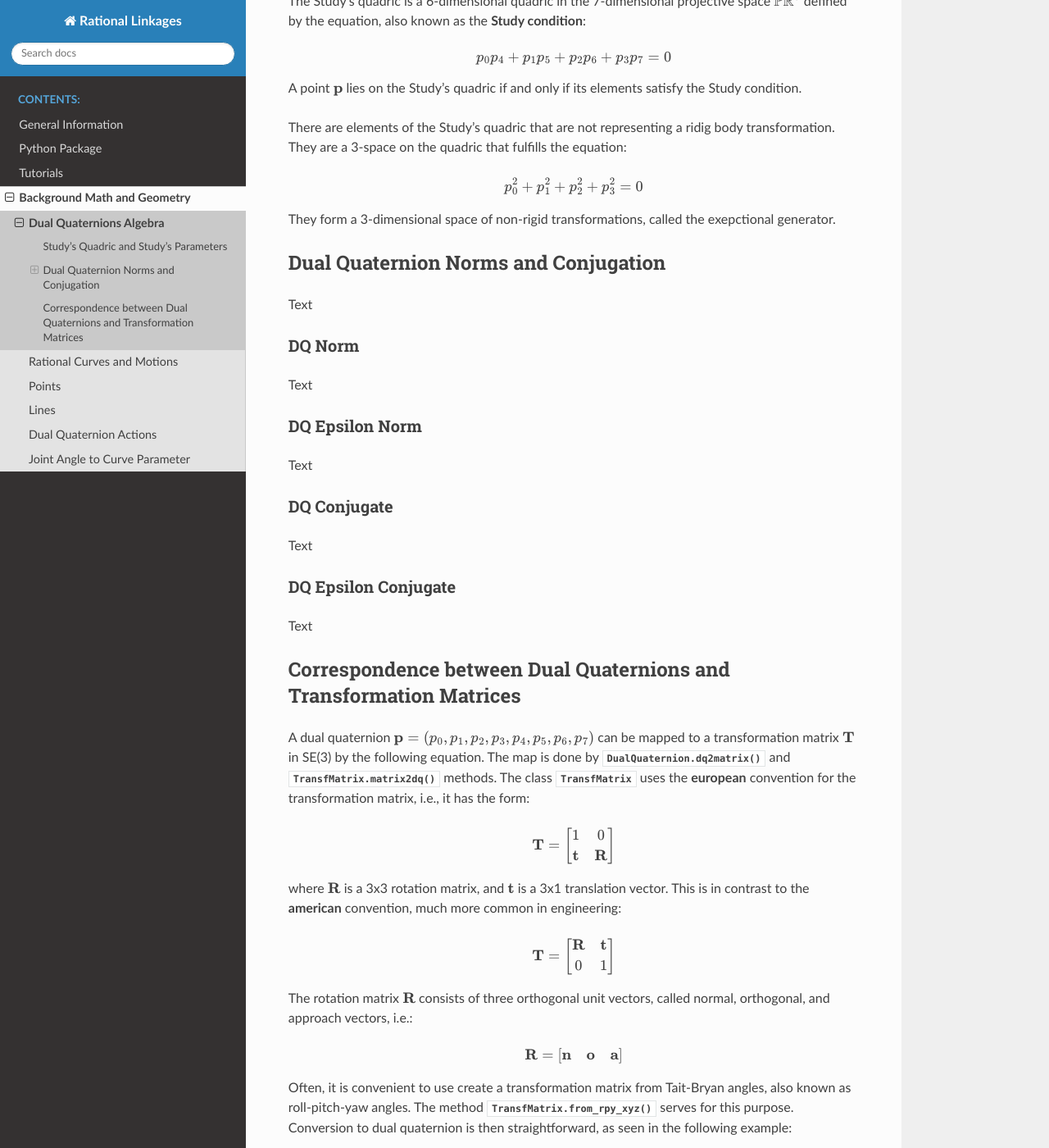
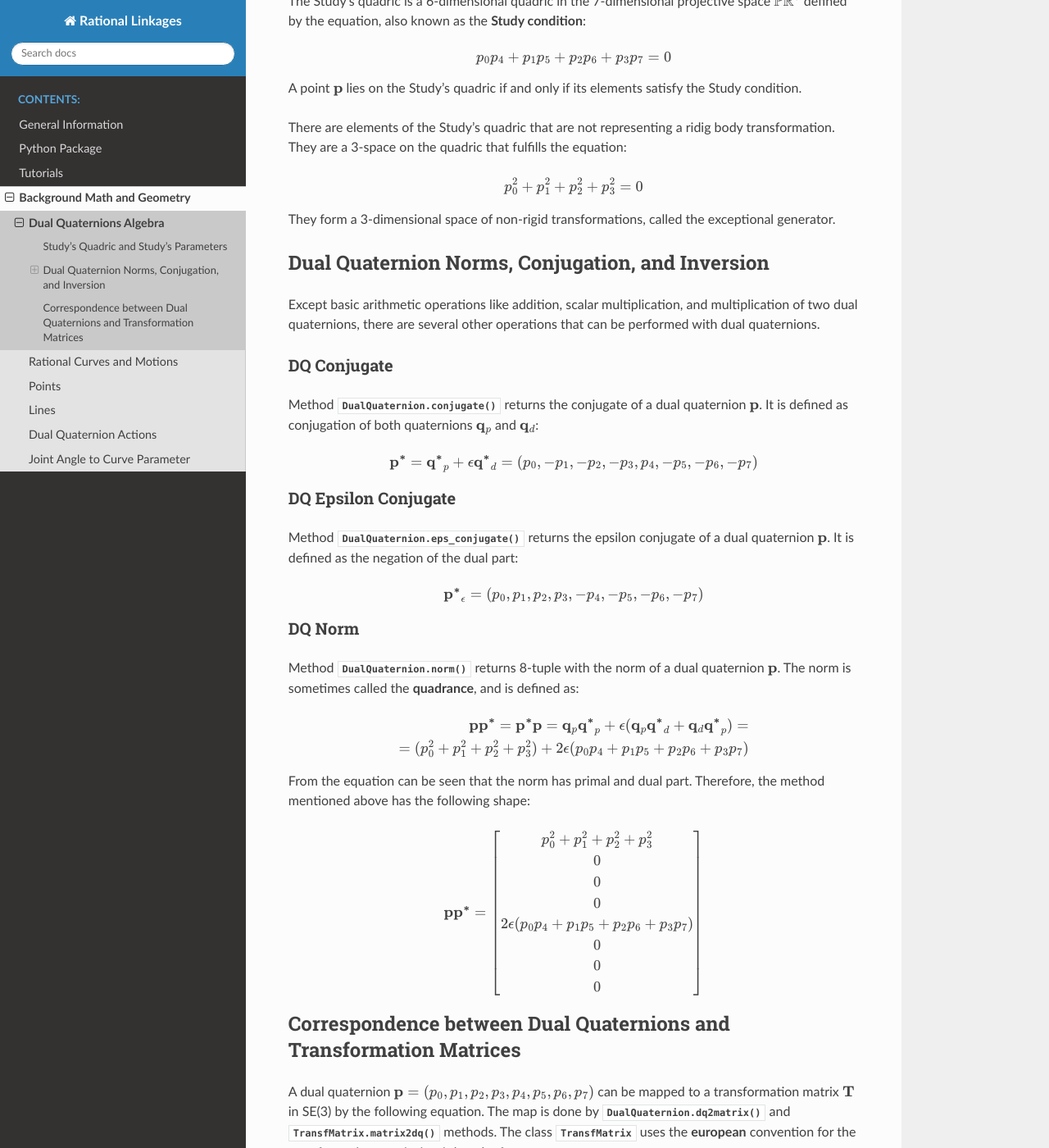
Before and after one commit to hucik14/rational-linkages, a Sphinx documentation site: the page built from docs/source/background-math/dualquaternions.rst, in a window 1280 px wide and 1400 px high, scrolled down 1263 px. Shown: the whole window at 82% size. Built offline with Sphinx 7.4.7 and the Read the Docs theme 2.0.0, drawn with Linux system fonts in a browser that asks for light colours; cross-references to code outside the pages are shown as plain code.

Commit message:
docs update DQ

```diff
--- a/docs/source/background-math/dualquaternions.rst
+++ b/docs/source/background-math/dualquaternions.rst
@@ -66,37 +66,55 @@ transformation. They are a 3-space on the quadric that fulfills the equation:
 .. math::
     p_0^2 + p_1^2 + p_2^2 + p_3^2 = 0
 
-They form a 3-dimensional space of non-rigid transformations, called the exepctional
+They form a 3-dimensional space of non-rigid transformations, called the exceptional
 generator.
 
-Dual Quaternion Norms and Conjugation
--------------------------------------
+Dual Quaternion Norms, Conjugation, and Inversion
+-------------------------------------------------
 
-Text
+Except basic arithmetic operations like addition, scalar multiplication,
+and multiplication of two dual quaternions, there are several other operations that
+can be performed with dual quaternions.
 
+DQ Conjugate
+^^^^^^^^^^^^
+
+Method :meth:`.DualQuaternion.conjugate()` returns the conjugate of a dual quaternion
+:math:`\mathbf{p}`. It is defined as conjugation of both
+quaternions :math:`\mathbf{q}_p` and :math:`\mathbf{q}_d`:
+
+.. math::
+    \mathbf{p^*} = \mathbf{q^*}_p + \epsilon \mathbf{q^*}_d =
+    (p_0, -p_1, -p_2, -p_3, p_4, -p_5, -p_6, -p_7)
+
+DQ Epsilon Conjugate
+^^^^^^^^^^^^^^^^^^^^
+
+Method :meth:`.DualQuaternion.eps_conjugate()` returns the epsilon conjugate of a
+dual quaternion :math:`\mathbf{p}`. It is defined as the negation of the dual part:
+
+.. math::
+    \mathbf{p^*}_\epsilon = (p_0, p_1, p_2, p_3, -p_4, -p_5, -p_6, -p_7)
 
 DQ Norm
 ^^^^^^^
 
-Text
+Method :meth:`.DualQuaternion.norm()` returns 8-tuple with the norm of a dual
+quaternion :math:`\mathbf{p}`. The norm is sometimes called the **quadrance**, and
+is defined as:
 
+.. math::
+    \mathbf{pp^*} = \mathbf{p^*p} =  \mathbf{q}_p\mathbf{q^*}_p
+    + \epsilon (\mathbf{q}_p\mathbf{q^*}_d + \mathbf{q}_d\mathbf{q^*}_p) = \\
+    = (p_0^2 + p_1^2 + p_2^2 + p_3^2) + 2\epsilon (p_0p_4 + p_1p_5 + p_2p_6 + p_3p_7)
 
-DQ Epsilon Norm
-^^^^^^^^^^^^^^^
+From the equation can be seen that the norm has primal and dual part. Therefore, the
+method mentioned above has the following shape:
 
-Text
+.. math::
+    \mathbf{pp^*} = \begin{bmatrix} p_0^2 + p_1^2 + p_2^2 + p_3^2 \\ 0 \\ 0 \\ 0 \\
+    2\epsilon (p_0p_4 + p_1p_5 + p_2p_6 + p_3p_7) \\ 0 \\ 0 \\ 0 \end{bmatrix}
 
-
-DQ Conjugate
-^^^^^^^^^^^^
-
-Text
-
-
-DQ Epsilon Conjugate
-^^^^^^^^^^^^^^^^^^^^
-
-Text
 
 Correspondence between Dual Quaternions and Transformation Matrices
 -------------------------------------------------------------------
```
